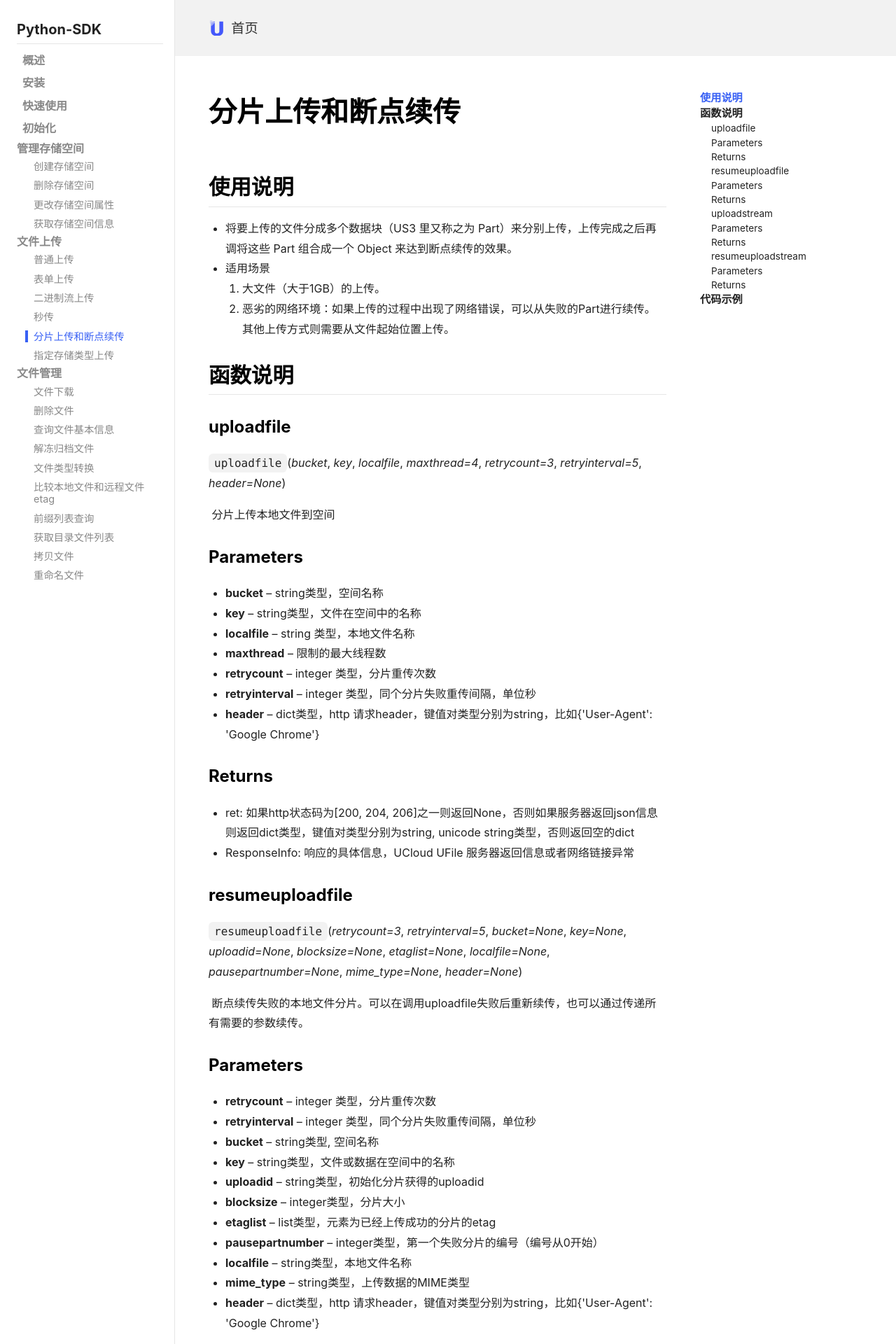
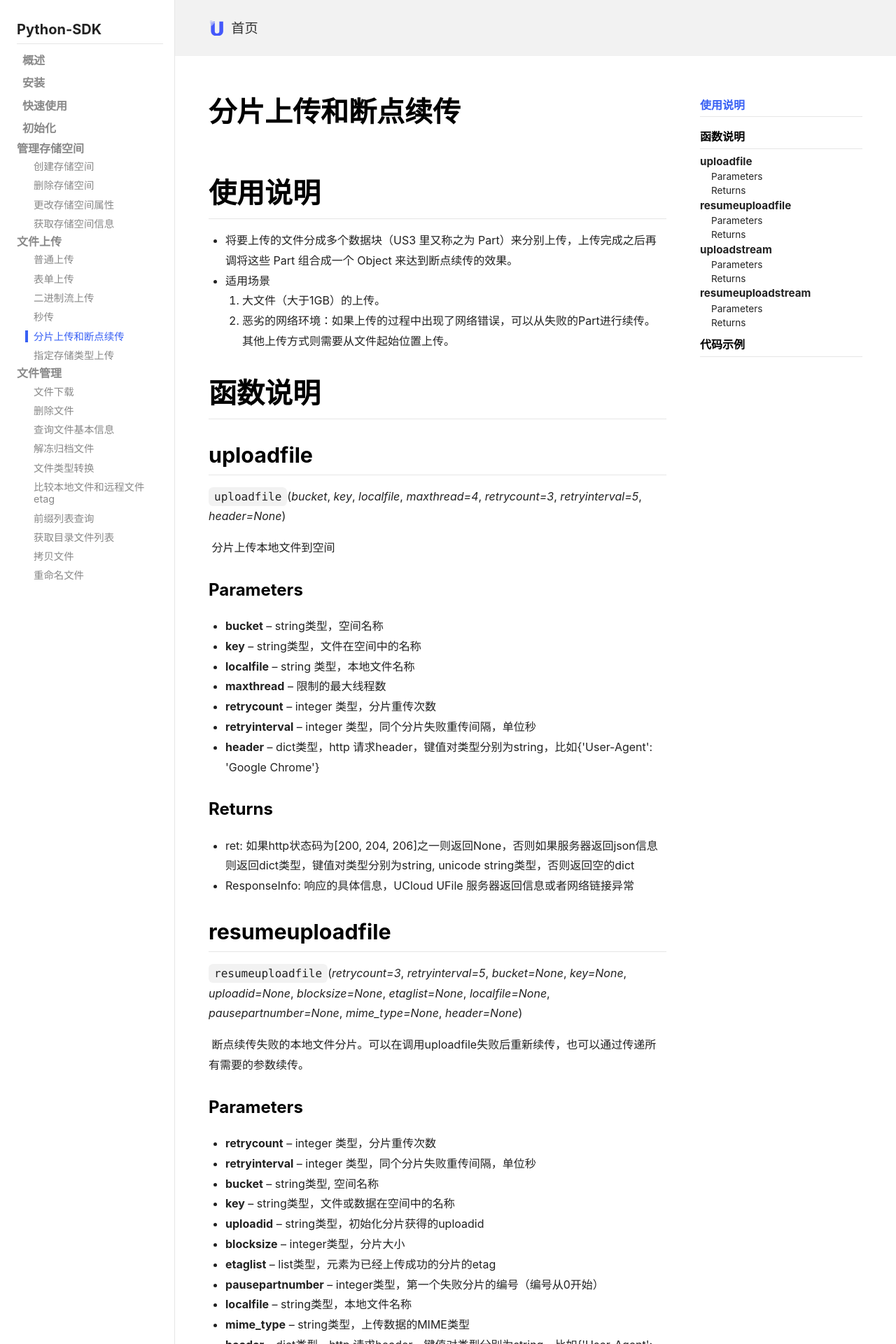
Before and after one commit to ucloud-us3/ucloud-us3.github.io, a Jekyll site: the page built from collections/_python-sdk/分片上传和断点续传.md, in a window 1280 px wide. Shown: the top 1920 px of the page at 70% size. Built offline with Jekyll 4.4.1, drawn with Linux system fonts in a browser that asks for light colours; nearby versions of some CDN libraries; comment, search, counter and statistics services are not loaded; some of the changed text lies outside the part shown.

Commit message:
优化文档

```diff
--- a/collections/_python-sdk/分片上传和断点续传.md
+++ b/collections/_python-sdk/分片上传和断点续传.md
@@ -5,16 +5,16 @@
   nav: python-sdk
 ---
 
-## 使用说明
+# 使用说明
 
   * 将要上传的文件分成多个数据块（US3 里又称之为 Part）来分别上传，上传完成之后再调将这些 Part 组合成一个 Object 来达到断点续传的效果。
   * 适用场景
     1. 大文件（大于1GB）的上传。
     2. 恶劣的网络环境：如果上传的过程中出现了网络错误，可以从失败的Part进行续传。其他上传方式则需要从文件起始位置上传。
 
-## 函数说明
+# 函数说明
 
-### uploadfile
+## uploadfile
 
 `uploadfile`(*bucket*, *key*, *localfile*, *maxthread=4*, *retrycount=3*, *retryinterval=5*, *header=None*)
 
@@ -35,7 +35,7 @@
 * ret: 如果http状态码为[200, 204, 206]之一则返回None，否则如果服务器返回json信息则返回dict类型，键值对类型分别为string, unicode string类型，否则返回空的dict
 * ResponseInfo: 响应的具体信息，UCloud UFile 服务器返回信息或者网络链接异常
 
-### resumeuploadfile
+## resumeuploadfile
 
 `resumeuploadfile`(*retrycount=3*, *retryinterval=5*, *bucket=None*, *key=None*, *uploadid=None*, *blocksize=None*, *etaglist=None*, *localfile=None*, *pausepartnumber=None*, *mime_type=None*, *header=None*)
 
@@ -60,7 +60,7 @@
 * ret: 如果http状态码为[200, 204, 206]之一则返回None，否则如果服务器返回json信息则返回dict类型，键值对类型分别为string, unicode string类型，否则返回空的dict
 * ResponseInfo: 响应的具体信息，UCloud UFile 服务器返回信息或者网络链接异常
 
-### uploadstream
+## uploadstream
 
 `uploadstream`(*bucket*, *key*, *stream*, *maxthread=4*, *retrycount=3*, *retryinterval=5*, *mime_type=None*, *header=None*)
 
@@ -82,7 +82,7 @@
 * ret: 如果http状态码为[200, 204, 206]之一则返回None，否则如果服务器返回json信息则返回dict类型，键值对类型分别为string, unicode string类型，否则返回空的dict
 * ResponseInfo: 响应的具体信息，UCloud UFile 服务器返回信息或者网络链接异常
 
-### resumeuploadstream
+## resumeuploadstream
 
 `resumeuploadstream`(*retrycount=3*, *retryinterval=5*, *bucket=None*, *key=None*, *uploadid=None*, *blocksize=None*, *etaglist=None*, *stream=None*, *pausepartnumber=None*, *mime_type=None*, *header=None*)
 
@@ -109,7 +109,7 @@
 
 
 
-## 代码示例
+# 代码示例
 
 <div class="copyable" markdown="1">
 
```
Also changed, not shown: collections/_python-sdk/查询文件基本信息.md (+11 -0 lines).
